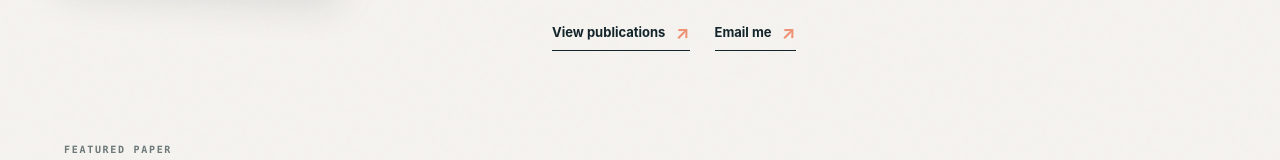
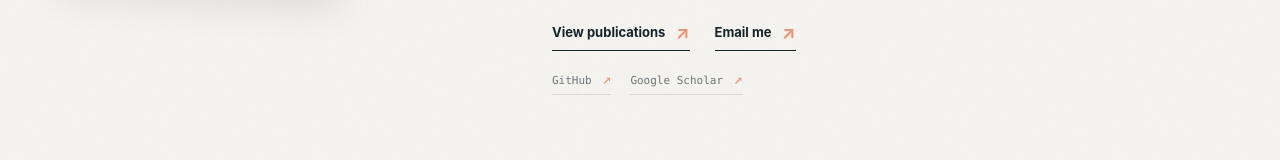
Before and after one commit to JuntaoTang/JuntaoTang.github.io, a Next.js app: page / in a window 1280 px wide. Shown: the part 565-725 px from the top of the page. Built offline with nearby package versions, Linux system fonts and the light colour scheme.

Commit message:
Add GitHub and Google Scholar profile links

```diff
--- a/app/globals.css
+++ b/app/globals.css
@@ -41,6 +41,10 @@ h1 em { color: var(--blue-strong); font-style: normal; }
 .hero-lede { max-width: 515px; font-size: 18px; line-height: 1.5; letter-spacing: -.025em; color: #425355; margin-bottom: 33px; }
 .inline-link { color: var(--blue-strong); text-decoration: underline; text-decoration-color: rgba(35,98,138,.35); text-underline-offset: 3px; }
 .hero-actions { display: flex; gap: 25px; flex-wrap: wrap; margin-top: 30px; }
+.profile-links { display: flex; gap: 19px; flex-wrap: wrap; margin-top: 19px; }
+.profile-links a { color: var(--muted); font: 11px/1.3 ui-monospace, SFMono-Regular, Menlo, monospace; text-decoration: none; border-bottom: 1px solid var(--line); padding-bottom: 5px; transition: color .2s ease, border-color .2s ease; }
+.profile-links a span { color: var(--coral); font-size: 15px; margin-left: 4px; }
+.profile-links a:hover { color: var(--blue-strong); border-color: var(--blue-strong); }
 .arrow-link { display: inline-flex; align-items: center; gap: 10px; border-bottom: 1px solid var(--ink); padding-bottom: 7px; text-decoration: none; font-size: 13px; font-weight: 700; }
 .arrow-link span { color: var(--coral); font-size: 18px; line-height: 10px; transition: transform .2s ease; }
 .arrow-link:hover span { transform: translate(3px, -3px); }
--- a/app/page.tsx
+++ b/app/page.tsx
@@ -155,6 +155,10 @@ export default function Home() {
             </div>
 
             <div className="hero-actions"><ArrowLink href="#publications">View publications</ArrowLink><ArrowLink href="mailto:juntao.tang@smail.nju.edu.cn">Email me</ArrowLink></div>
+            <div className="profile-links" aria-label="External profiles">
+              <a href="https://github.com/JuntaoTang" target="_blank" rel="noreferrer">GitHub <span aria-hidden="true">↗</span></a>
+              <a href="https://scholar.google.com/citations?user=k7FteWkAAAAJ&hl=zh-TW" target="_blank" rel="noreferrer">Google Scholar <span aria-hidden="true">↗</span></a>
+            </div>
           </div>
         </section>
 
```
